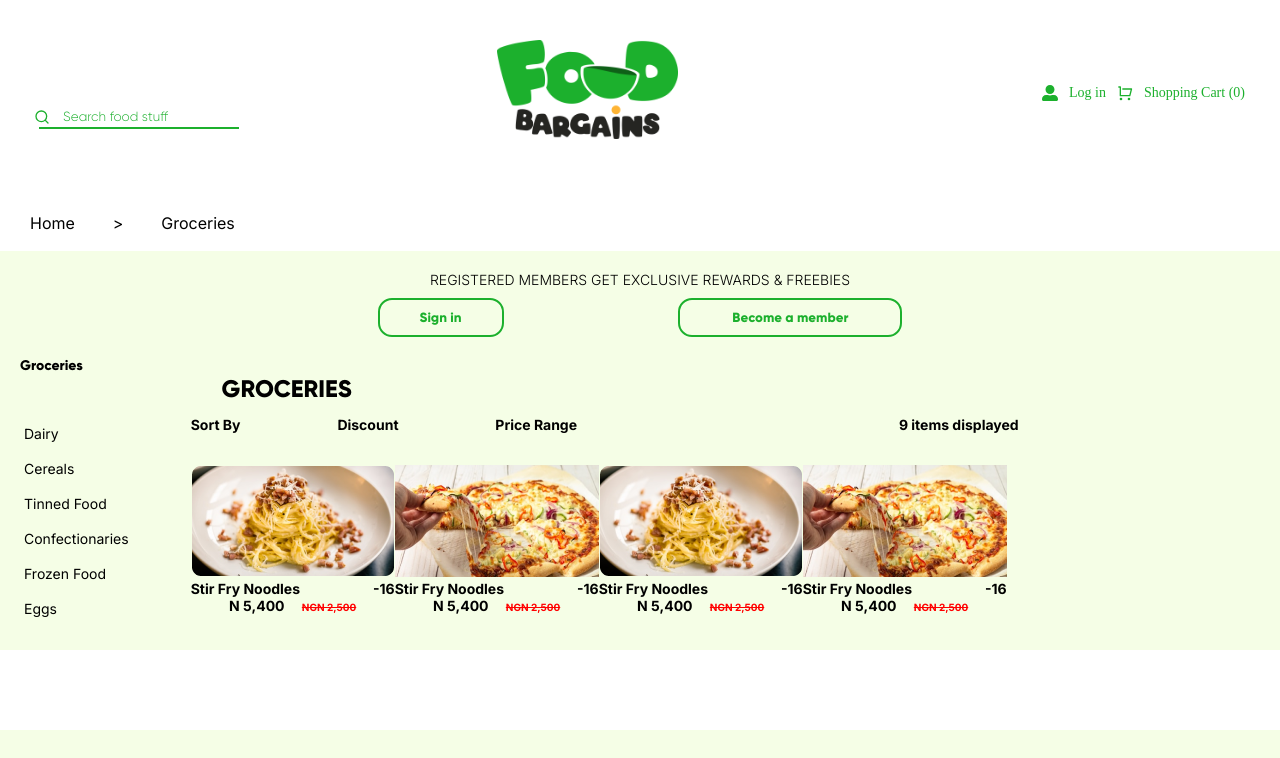
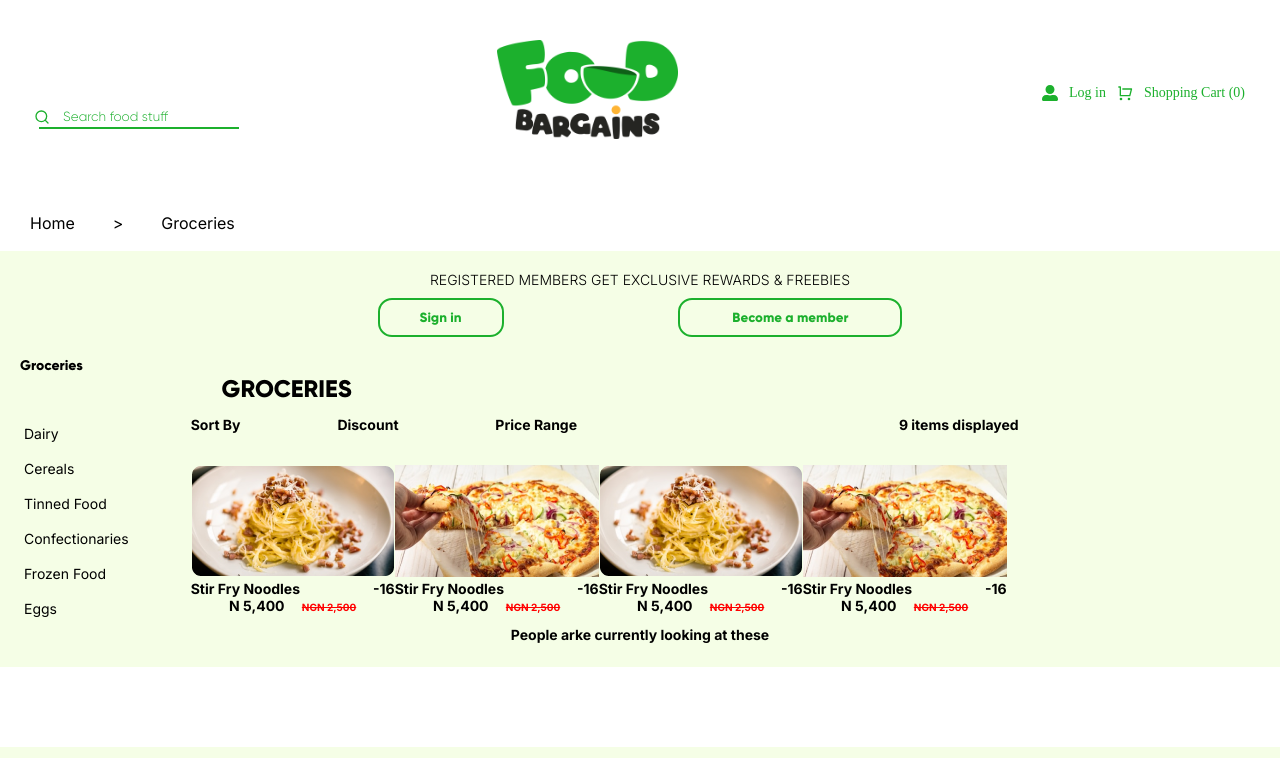
Before and after one commit to kingbee1/food-bargain, a React (Create React App) app: page /groceries in a window 1280 px wide. Shown: the top 758 px of the page. Built offline with nearby package versions, Linux system fonts and the light colour scheme.

Commit message:
updating grocery page

```diff
--- a/src/pages/Groceries.js
+++ b/src/pages/Groceries.js
@@ -80,6 +80,9 @@ const Groceries = () => {
                     </div>
                 </div>
             </section>
+            <div>
+            </div>
+                <p className="groc-bottom">People arke currently looking at these </p>
         </div>
         <Footer />
         </div>
```
